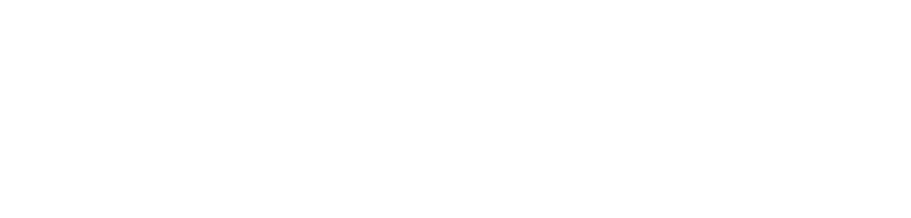
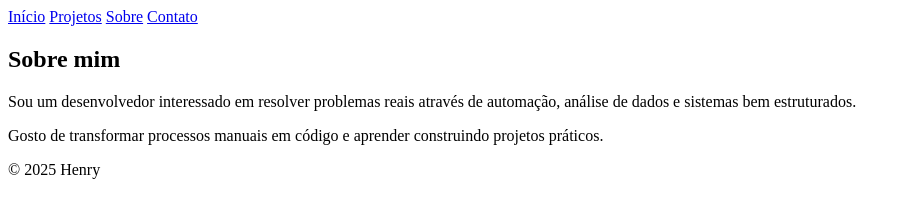
Before and after one commit to HWDelCol/portfolio, a plain HTML site: page about.html in a window 1280 px wide. Shown: the whole page, without its empty margins (0-911 px from the left). Drawn offline with Linux system fonts and the light colour scheme.

Commit message:
feat: add semantic base structure for remaining pages

```diff
--- a/about.html
+++ b/about.html
@@ -0,0 +1,32 @@
+<!DOCTYPE html>
+<html lang="pt-BR">
+<head>
+    <meta charset="UTF-8">
+    <meta name="viewport" content="width=device-width, initial-scale=1.0">
+    <meta name="description" content="Portfólio de projetos em desenvolvimento web, automação e dados">
+    <title>Sobre | Portfólio</title>
+    <link rel="stylesheet" href="css/base/reset.css">
+    <link rel="stylesheet" href="css/base/variables.css">
+    <link rel="stylesheet" href="css/base/typography.css">
+</head>
+<body>
+    <header>
+        <nav aria-label="Navegação principal">
+            <a href="index.html">Início</a>
+            <a href="projects.html">Projetos</a>
+            <a href="about.html">Sobre</a>
+            <a href="contact.html">Contato</a>
+        </nav>
+    </header>
+    <main>
+        <section>
+            <h1>Sobre mim</h1>
+            <p>Sou um desenvolvedor interessado em resolver problemas reais através de automação, análise de dados e sistemas bem estruturados.</p>
+            <p>Gosto de transformar processos manuais em código e aprender construindo projetos práticos.</p>
+        </section>
+    </main>
+    <footer>
+        <p>&copy; 2025 Henry</p>
+    </footer>
+</body>
+</html>
```
Also changed, not shown: contact.html (+34 -0 lines), index.html (+1 -1 lines), projects.html (+38 -0 lines).
